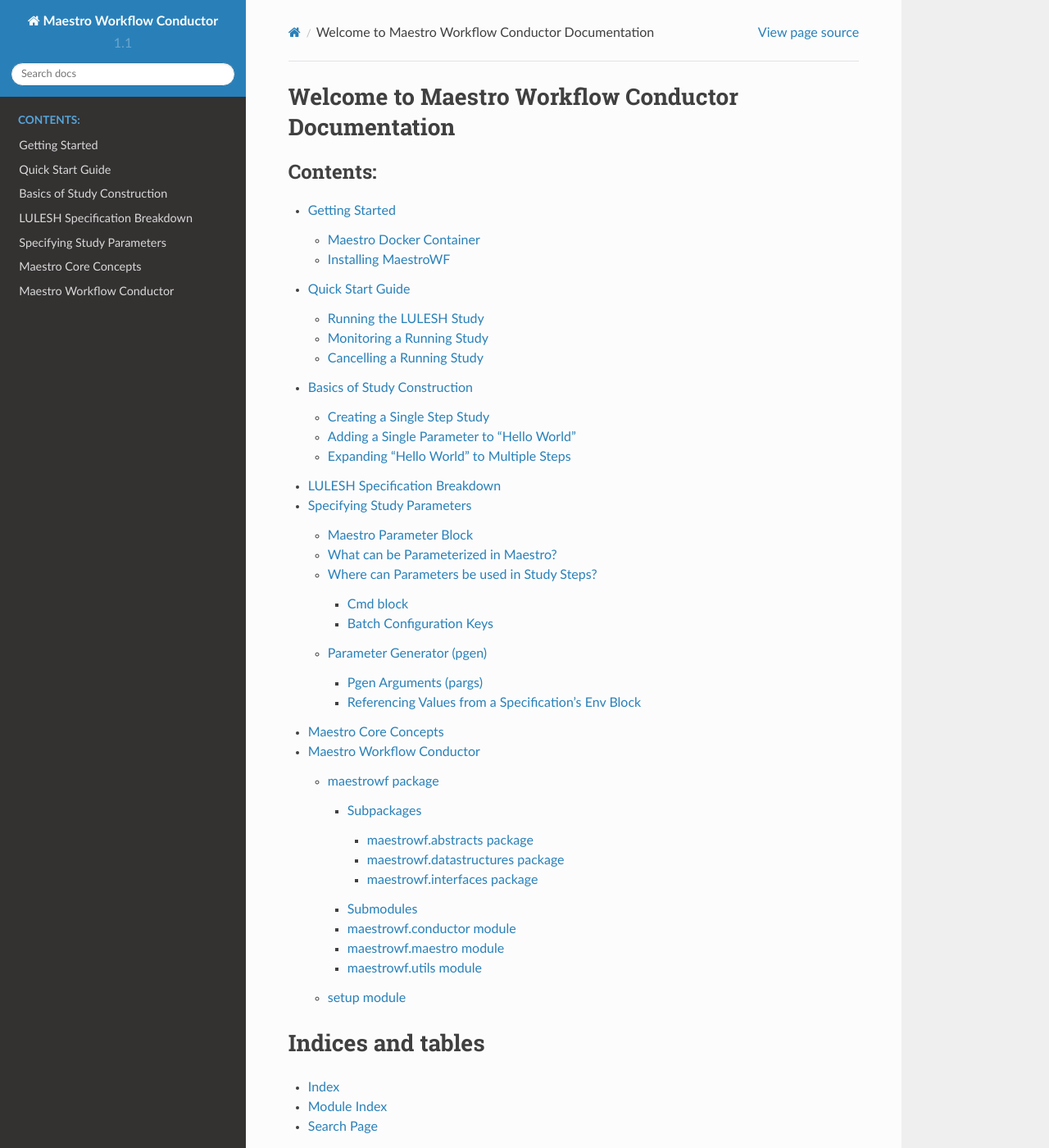
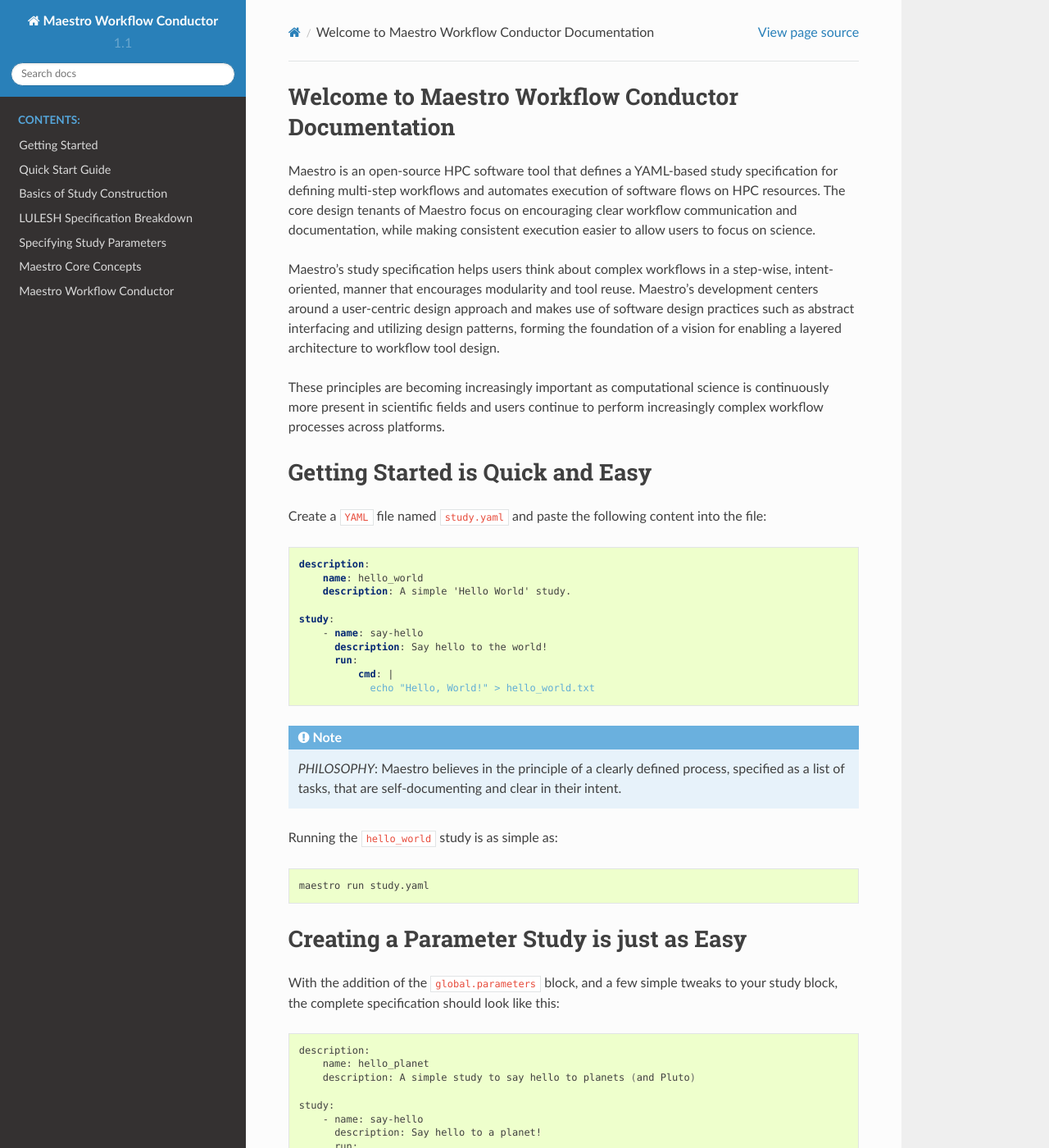
Before and after one commit to LLNL/maestrowf, a Sphinx documentation site: the page built from docs/source/index.rst, in a window 1280 px wide and 1400 px high. Shown: the whole window at 82% size. Built offline with Sphinx 7.4.7 and the Read the Docs theme 2.0.0, drawn with Linux system fonts in a browser that asks for light colours; some of the changed text lies outside the part shown.

Commit message:
Added introduction documentation from the README.md file (#289)

```diff
--- a/docs/source/index.rst
+++ b/docs/source/index.rst
@@ -5,6 +5,93 @@
 
 Welcome to Maestro Workflow Conductor Documentation
 ===================================================
+
+Maestro is an open-source HPC software tool that defines a YAML-based study
+specification for defining multi-step workflows and automates execution of
+software flows on HPC resources. The core design tenants of Maestro focus on
+encouraging clear workflow communication and documentation, while making
+consistent execution easier to allow users to focus on science.
+
+Maestro's study specification helps users think about complex workflows in a
+step-wise, intent-oriented, manner that encourages modularity and tool reuse.
+Maestro’s development centers around a user-centric design approach and makes
+use of software design practices such as abstract interfacing and utilizing
+design patterns, forming the foundation of a vision for enabling a layered
+architecture to workflow tool design.
+
+These principles are becoming increasingly important as computational science
+is continuously more present in scientific fields and users continue to perform
+increasingly complex workflow processes across platforms.
+
+Getting Started is Quick and Easy
+==================================
+
+Create a ``YAML`` file named ``study.yaml`` and paste the following content
+into the file:
+
+.. code:: yaml
+
+    description:
+        name: hello_world
+        description: A simple 'Hello World' study.
+
+    study:
+        - name: say-hello
+          description: Say hello to the world!
+          run:
+              cmd: |
+                echo "Hello, World!" > hello_world.txt
+
+.. note::
+
+    `PHILOSOPHY`: Maestro believes in the principle of a clearly defined process,
+    specified as a list of tasks, that are self-documenting and clear in their
+    intent.
+
+Running the ``hello_world`` study is as simple as:
+
+.. code:: bash
+
+    maestro run study.yaml
+
+Creating a Parameter Study is just as Easy
+===========================================
+
+With the addition of the ``global.parameters`` block, and a few simple tweaks
+to your study block, the complete specification should look like this:
+
+.. code:: bash
+
+    description:
+        name: hello_planet
+        description: A simple study to say hello to planets (and Pluto)
+
+    study:
+        - name: say-hello
+          description: Say hello to a planet!
+          run:
+             cmd: |
+                echo "Hello, $(PLANET)!" > hello_$(PLANET).txt
+
+    global.parameters:
+        PLANET:
+            values: [Mercury, Venus, Earth, Mars, Jupiter, Saturn, Uranus, Neptune, Pluto]
+            label: PLANET.%%
+
+.. note::
+
+    `PHILOSOPHY`: Maestro believes that a workflow should be easily parameterized
+    with minimal modifications to the core process.
+
+Maestro will automatically expand each parameter into its own isolated
+workspace, generate a script for each parameter, and automatically monitor
+execution of each task.
+
+And, running the study is still as simple as:
+
+.. code:: bash
+
+    maestro run study.yaml
 
 .. toctree::
    :maxdepth: 4
```
